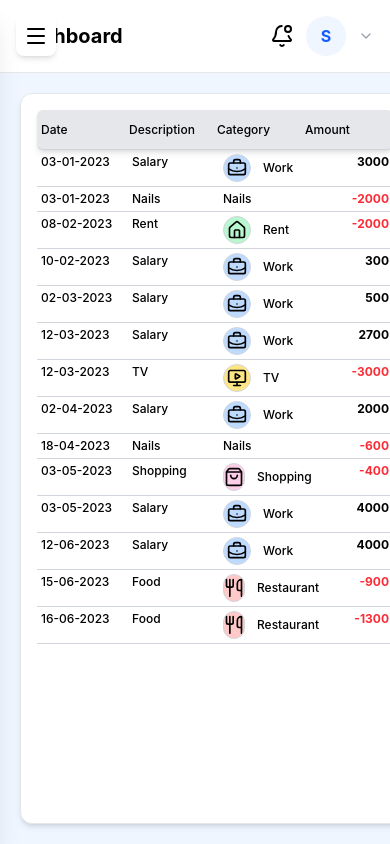
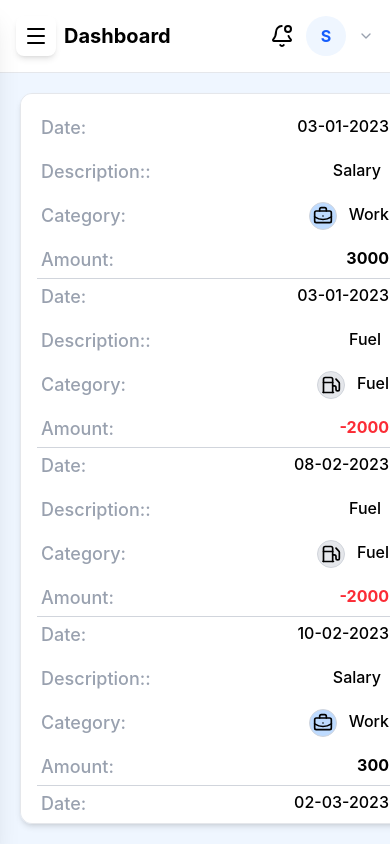
Before and after one commit to shirshamay/SmartWallet, a React (Vite) app: page /transactions in a window 390 px wide. Built offline with nearby package versions, Linux system fonts and the light colour scheme.

Commit message:
feat: updating Transactions responsiveness for mobile

```diff
--- a/src/components/Header.tsx
+++ b/src/components/Header.tsx
@@ -6,7 +6,7 @@ const Header = () => {
       id="dashboard-frontBar"
       className="bg-white border-b border-gray-200 h-20 flex justify-between items-center px-4 sm:px-6 md:px-8 py-4"
     >
-      <h1 className="text-xl sm:text-2xl font-bold px-0 sm:px-2">Dashboard</h1>
+      <h1 className="text-xl md:text-2xl font-bold px-0 sm:px-2 ml-12">Dashboard</h1>
       <div className="flex items-center gap-3">
         <BellDot className="cursor-pointer" />
         <div className="w-10 h-10 bg-blue-50 text-blue-600 rounded-full flex items-center justify-center font-bold cursor-pointer">
--- a/src/components/SideBar.tsx
+++ b/src/components/SideBar.tsx
@@ -81,7 +81,7 @@ const SideBar = () => {
               Smart<span className="text-blue-400">Wallet</span>
             </span>
           </div>
-          <nav className="flex flex-col gap-2">
+          <nav className="flex flex-col justify-evenly gap-2">
             {elements.map((el) => (
               <NavLink
                 key={el.label}
@@ -96,7 +96,7 @@ const SideBar = () => {
                   }`
                 }
               >
-                <span className="shrink-0">{el.icon}</span>{" "}
+                <span>{el.icon}</span>{" "}
                 <span className="text-gray-600 group-hover:text-blue-600 font-medium">
                   {el.label}
                 </span>
--- a/src/data/mockTransactions.ts
+++ b/src/data/mockTransactions.ts
@@ -12,16 +12,16 @@ export let mockTransactions: Transactions[] = [
   {
     id: "2",
     date: "03-01-2023",
-    description: "Nails",
-    category: "Nails",
+    description: "Fuel",
+    category: "Fuel",
     amount: 2000,
     type: "expense",
   },
   {
     id: "3",
     date: "08-02-2023",
-    description: "Rent",
-    category: "Rent",
+    description: "Fuel",
+    category: "Fuel",
     amount: 2000,
     type: "expense",
   },
@@ -68,14 +68,13 @@ export let mockTransactions: Transactions[] = [
   {
     id: "9",
     date: "18-04-2023",
-    description: "Nails",
-    category: "Nails",
+    description: "Fuel",
+    category: "Fuel",
     amount: 600,
     type: "expense",
   },
   {
     id: "10",
-
     date: "03-05-2023",
     description: "Shopping",
     category: "Shopping",
--- a/src/pages/Transactions.tsx
+++ b/src/pages/Transactions.tsx
@@ -6,7 +6,7 @@ const Transactions = () => {
       <div>
         {/* here to add the filter + editing + adding + deleting button */}
       </div>
-      <div className="grid grid-cols-4 gap-1 sm:gap-2 md:gap-4 w-full bg-gray-200 shadow-md border-b border-gray-300 rounded-md h-10 p-1 sm:p-2 text-xs sm:text-sm items-center">
+      <div className="hidden md:grid grid-cols-3 md:grid-cols-4 sm:gap-2 md:gap-4 w-full bg-gray-200 shadow-md border-b border-gray-300 rounded-md h-10 p-1 sm:p-2 text-md items-center">
         <p>Date</p>
         <p>Description</p>
         <p>Category</p>
@@ -15,21 +15,35 @@ const Transactions = () => {
       {mockTransactions.map((trans, index) => (
         <div
           key={index}
-          className="grid grid-cols-4 gap-4 justify-items-stretch p-1 sm:p-2 border-b border-gray-300 text-xs sm:text-sm"
+          className="md:grid md:grid-cols-4 flex flex-col gap-4 p-1 sm:p-2 border-b border-gray-300 text-md "
         >
-          <p>{trans.date}</p>
-          <p className="truncate pr-2">{trans.description}</p>
-          <div className="flex items-center">
+          <div className="flex justify-between md:block">
+            <span className="text-lg text-gray-400 md:hidden">Date:</span>
+            <p>{trans.date}</p>
+          </div>
+          <div className="flex justify-between md:block">
+            <span className="text-lg text-gray-400 md:hidden">Description::</span>
+
+            <p className="pr-2">{trans.description}</p>
+          </div>
+          <div className="flex md:items-center justify-between">
+            <span className="text-lg text-gray-400 md:hidden">Category:</span>
+            <div className="flex">
             {categoryIcons[trans.category]}
             {trans.category}
+        </div>
           </div>
+                    <div className="flex justify-between md:block">
+            <span className="text-lg text-gray-400 md:hidden">Amount:</span>
+
           <p
             className={`font-bold md:text-left text-right whitespace-nowrap ${trans.type === "expense" ? "text-red-500" : "text-black"}`}
           >
             {trans.type === "expense" ? "-" : ""}
             {trans.amount}
           </p>
-        </div>
+          </div>
+          </div>
       ))}
     </div>
   );
```
